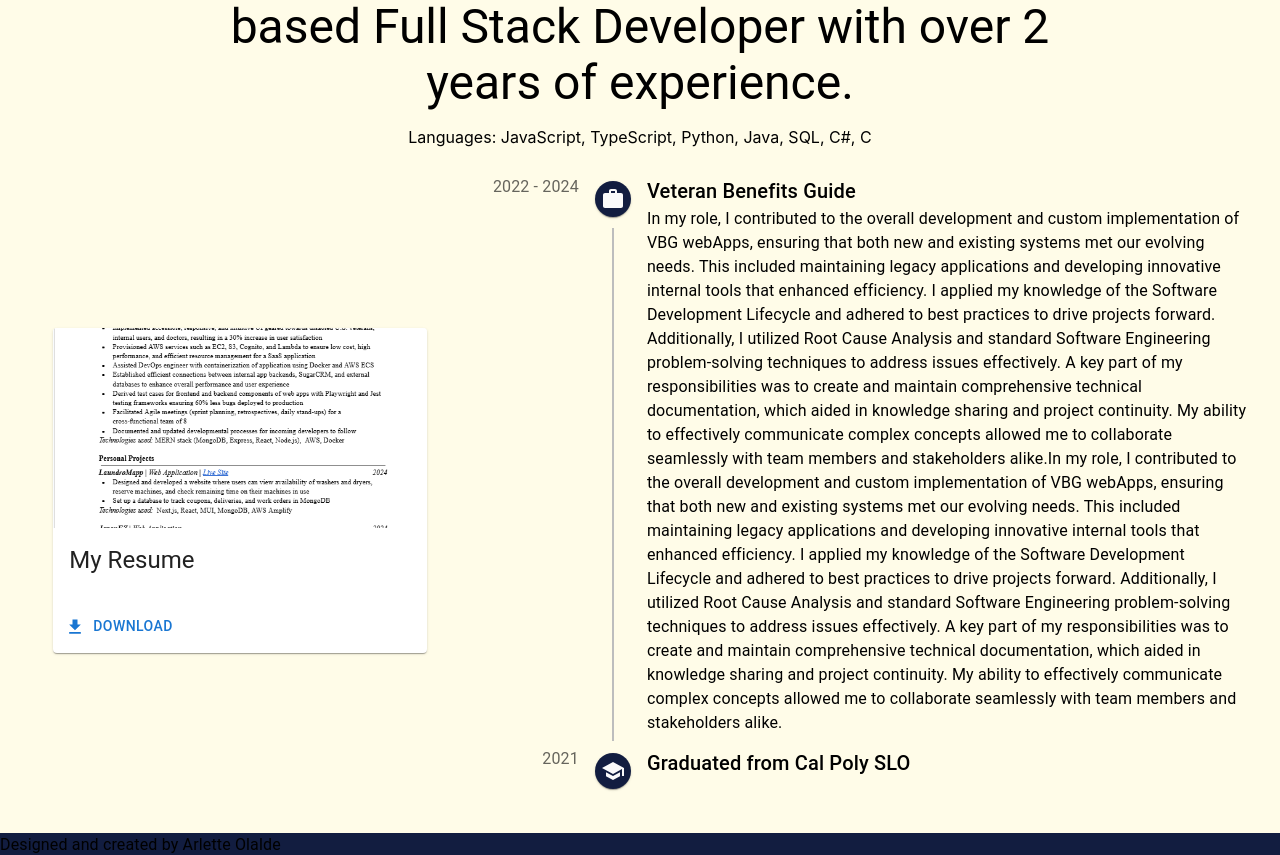
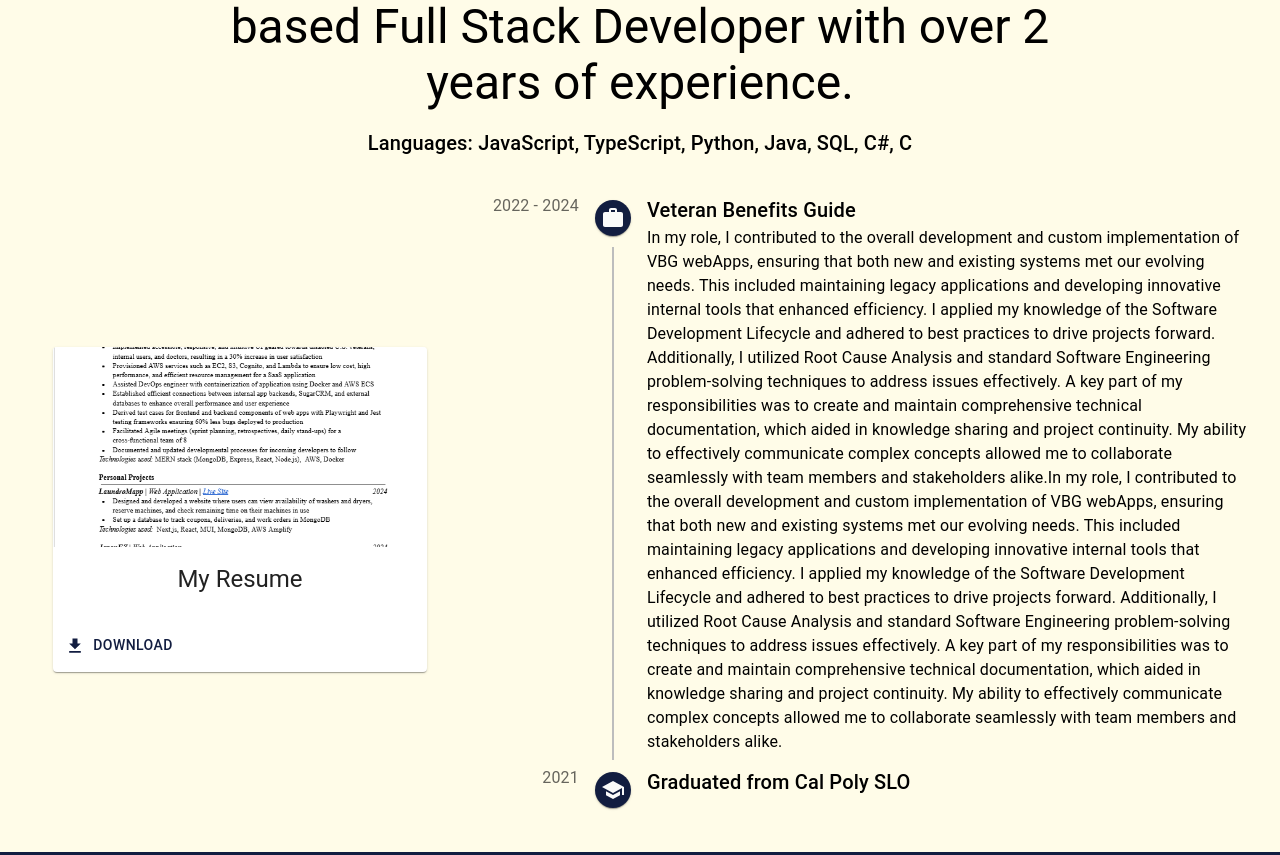
Before and after one commit to arlette-o/portfolio, a React (Create React App) app: page / in a window 1280 px wide. Shown: the part 508-1363 px from the top of the page. Built offline with nearby package versions, Linux system fonts and the light colour scheme.

Commit message:
Added to Skills Page

```diff
--- a/src/components/Resume.tsx
+++ b/src/components/Resume.tsx
@@ -14,12 +14,24 @@
     <Card>
       <CardMedia sx={{ height: 200 }} image={resumePic} title="Olalde_Resume" />
       <CardContent>
-        <Typography gutterBottom variant="h5" component="div">
+        <Typography
+          gutterBottom
+          variant="h5"
+          component="div"
+          textAlign={"center"}
+        >
           My Resume
         </Typography>
       </CardContent>
       <CardActions>
-        <Button startIcon={<DownloadIcon />}>Download</Button>
+        <Button
+          startIcon={<DownloadIcon />}
+          href="/Olalde_A_Resume.pdf"
+          download="Olalde_A_Resume.pdf"
+          sx={{ color: "#121D40" }}
+        >
+          Download
+        </Button>
       </CardActions>
     </Card>
   );
--- a/src/components/SkillCard.tsx
+++ b/src/components/SkillCard.tsx
@@ -37,8 +37,18 @@
             alt={props.name + " Logo"}
           />
         </Stack>
+        <Typography
+          variant="body2"
+          gutterBottom
+          sx={{ color: "text.secondary" }}
+        >
+          {props.description}
+        </Typography>
+        <Typography gutterBottom variant="body2" component="div">
+          My Experience
+        </Typography>
         <Typography variant="body2" sx={{ color: "text.secondary" }}>
-          {props.description}
+          [To be filed]
         </Typography>
       </Box>
       <Divider />
--- a/src/pages/AboutMe.tsx
+++ b/src/pages/AboutMe.tsx
@@ -32,7 +32,9 @@
             Hi. I am Arlette Olalde, a Los Angeles based Full Stack Developer
             with over 2 years of experience.
           </Typography>
-          Languages: JavaScript, TypeScript, Python, Java, SQL, C#, C
+          <Typography variant="h6" gutterBottom>
+            Languages: JavaScript, TypeScript, Python, Java, SQL, C#, C
+          </Typography>
         </Grid>
         <Grid size={2} />
       </Grid>
--- a/src/pages/Skills.tsx
+++ b/src/pages/Skills.tsx
@@ -1,24 +1,69 @@
-import * as React from "react";
+import React from "react";
 
 import Box from "@mui/material/Box";
 import Grid from "@mui/material/Grid2";
+import Button from "@mui/material/Button";
+import ButtonGroup from "@mui/material/ButtonGroup";
 
 import SkillCard from "../components/SkillCard.tsx";
 import SkillCardProps from "../types/SkillCardProps.tsx";
 import skills from "../static/json/skills.json";
+import { Typography } from "@mui/material";
 
+const skillCardsInit: SkillCardProps[] = skills.map((item) => ({
+  name: item.name,
+  logo: item.logo,
+  type: item.type,
+  description: item.description,
+  proficiency: item.proficiency as "Advanced" | "Intermediate" | "Beginner",
+}));
+
+//idea for this page is to be able to order/filter skills
 export default function Skills() {
-  const skillcards: SkillCardProps[] = skills.map((item) => ({
-    name: item.name,
-    logo: item.logo,
-    type: item.type,
-    description: item.description,
-    proficiency: item.proficiency as "Advanced" | "Intermediate" | "Beginner",
-  }));
+  const [skillCards, setSkillCards] = React.useState(skillCardsInit);
+
+  const sortSkillCardsAlpha = () => {
+    const sorted = [...skillCards].sort((a, b) => a.name.localeCompare(b.name));
+    setSkillCards(sorted);
+  };
+
+  const sortSkillCardsZeta = () => {
+    const sorted = [...skillCards].sort((a, b) => b.name.localeCompare(a.name));
+    setSkillCards(sorted);
+  };
+
   return (
     <Box sx={{ flexGrow: 1 }}>
-      <Grid container spacing={2}>
-        {skillcards.map((skill, _) => (
+      <Grid container spacing={1}>
+        <Grid size={2} />
+        <Grid size={8} textAlign={"center"}>
+          <Typography variant="h3" gutterBottom>
+            Here are all the tools, technologies and methodologies that I am
+            experienced with
+          </Typography>
+          <Typography variant="h6" gutterBottom>
+            I am constanly learning and working to expand this list
+          </Typography>
+        </Grid>
+        <Grid size={2} />
+      </Grid>
+
+      <Grid container spacing={1}>
+        <Grid size={2} />
+        <Grid size={8} textAlign={"center"}>
+          <ButtonGroup variant="text" aria-label="Basic button group">
+            <Button onClick={() => setSkillCards(skillCardsInit)}>
+              Category
+            </Button>
+            <Button onClick={sortSkillCardsAlpha}>A-Z</Button>
+            <Button onClick={sortSkillCardsZeta}>Z-A</Button>
+          </ButtonGroup>
+        </Grid>
+        <Grid size={2} />
+      </Grid>
+
+      <Grid container spacing={2} alignItems={"center"} mt={2}>
+        {skillCards.map((skill, _) => (
           <Grid size={3} key={skill.name}>
             <SkillCard
               name={skill.name}
--- a/src/static/json/skills.json
+++ b/src/static/json/skills.json
@@ -187,5 +187,54 @@
     "logo": "string",
     "description": "Project management and issue tracking tool",
     "proficiency": "Advanced"
+  },
+  {
+    "name": "TypeScript",
+    "type": "Programming Language",
+    "logo": "string",
+    "description": "",
+    "proficiency": "Advanced"
+  },
+  {
+    "name": "JavaScript",
+    "type": "Programming Language",
+    "logo": "string",
+    "description": "",
+    "proficiency": "Advanced"
+  },
+  {
+    "name": "Python",
+    "type": "Programming Language",
+    "logo": "string",
+    "description": "",
+    "proficiency": "Advanced"
+  },
+  {
+    "name": "Java",
+    "type": "Programming Language",
+    "logo": "string",
+    "description": "",
+    "proficiency": "Intermediate"
+  },
+  {
+    "name": "SQL",
+    "type": "Programming Language",
+    "logo": "string",
+    "description": "",
+    "proficiency": "Intermediate"
+  },
+  {
+    "name": "C#",
+    "type": "Programming Language",
+    "logo": "string",
+    "description": "",
+    "proficiency": "Intermediate"
+  },
+  {
+    "name": "C",
+    "type": "Programming Language",
+    "logo": "string",
+    "description": "",
+    "proficiency": "Advanced"
   }
 ]
```
Also changed, not shown: 1 other file (tests, documents, lock files or other folders).
